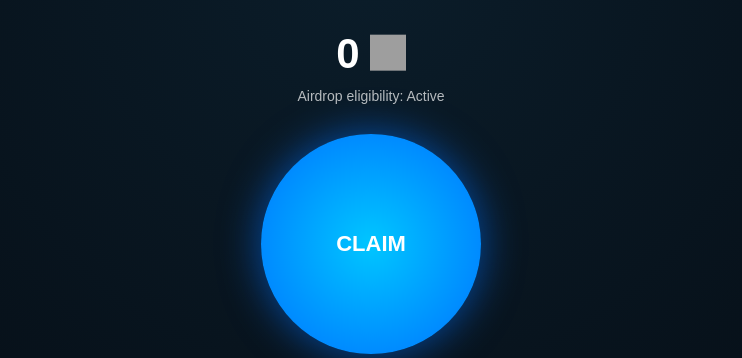
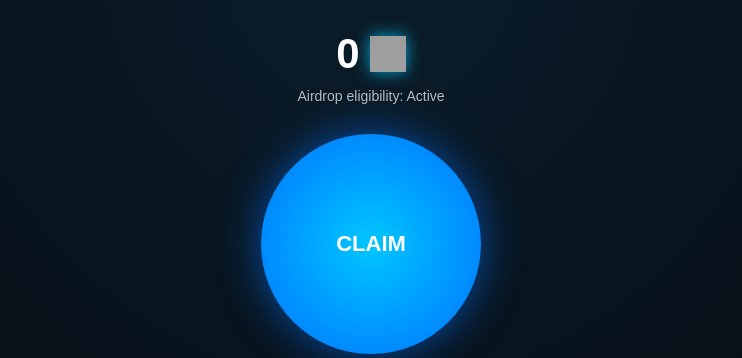
Before and after one commit to henryotutu909-web/pulsex-backend, a Flask app: page /dashboard in a window 1280 px wide. Shown: the part 42-400 px from the top of the page, without its empty margins (269-1011 px from the left). Run offline with Flask 3, Linux system fonts and the light colour scheme; some libraries are stand-ins or nearby versions; grey boxes are pictures that could not be loaded.

Commit message:
Update dashboard.html

```diff
--- a/templates/dashboard.html
+++ b/templates/dashboard.html
@@ -37,8 +37,8 @@
       cursor: pointer;
     }
 
-    /* 🔹 POINTS + COIN */
-    .points-wrapper {
+    /* 🔥 POINTS + COIN */
+    .points-wrap {
       display: flex;
       justify-content: center;
       align-items: center;
@@ -51,16 +51,10 @@
       font-weight: bold;
     }
 
-    .coin-icon {
+    .coin-logo {
       width: 36px;
       height: 36px;
-      animation: float 3s ease-in-out infinite;
-    }
-
-    @keyframes float {
-      0% { transform: translateY(0); }
-      50% { transform: translateY(-4px); }
-      100% { transform: translateY(0); }
+      filter: drop-shadow(0 0 8px rgba(0, 198, 255, 0.8));
     }
 
     .airdrop {
@@ -123,10 +117,10 @@
       <div class="wallet">👛</div>
     </div>
 
-    <!-- 🔹 POINTS + COIN -->
-    <div class="points-wrapper">
+    <!-- ✅ POINTS WITH COIN -->
+    <div class="points-wrap">
       <div class="points" id="points">0</div>
-      <img src="/static/coin.png" class="coin-icon" alt="PulseX Coin">
+      <img src="/static/pulsex-coin.png" alt="PulseX Coin" class="coin-logo">
     </div>
 
     <div class="airdrop">Airdrop eligibility: Active</div>
```
